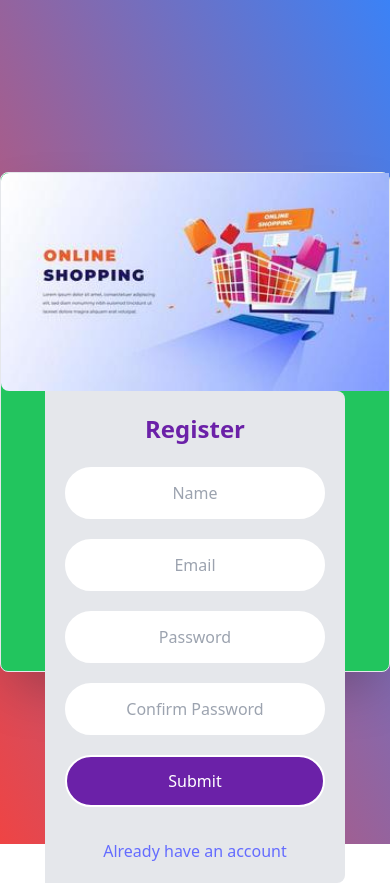
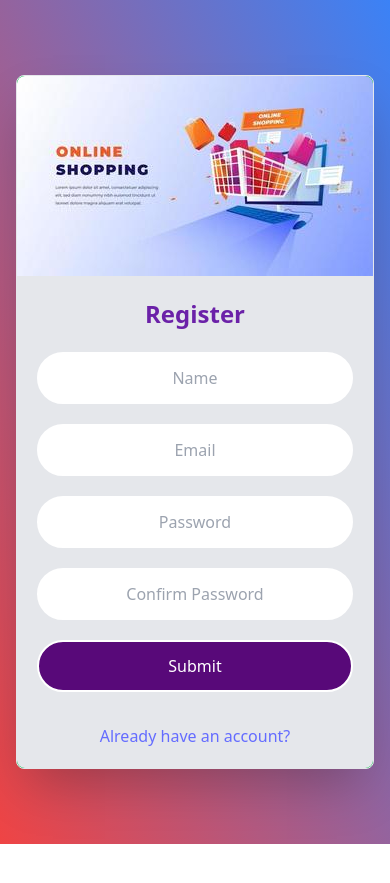
Before and after one commit to Minhalkh/Ecommerce_Store, a React (Vite) app: page /register in a window 390 px wide. After the commit the page ends 844 px from the top, so only its background shows below. Built offline with nearby package versions, Linux system fonts and the light colour scheme.

Commit message:
responsiveness completed of whole project

```diff
--- a/src/components/LoginForm.jsx
+++ b/src/components/LoginForm.jsx
@@ -4,19 +4,19 @@ import { BrowserRouter as Router, Route, Routes, Link } from 'react-router-dom'
 
 function Login() {
   return (
-    <div className="tl-flex tl-h-[500px] tl-shadow-2xl tl-bg-green-500 tl-border tl-rounded-lg">
+    <div className="form-container tl-flex tl-h-[500px] tl-shadow-2xl tl-bg-green-500 tl-border tl-rounded-lg">
     <img src={loginImage} className="tl-w-[500px] tl-rounded-tl-lg tl-rounded-bl-lg" />
-    <form className="tl-bg-gray-200 tl-flex tl-justify-center tl-items-center tl-rounded-tr-lg tl-rounded-br-lg tl-flex-col tl-gap-5 tl-p-5 tl-w-[300px]">
+    <form className="form-content tl-bg-gray-200 tl-flex tl-justify-center tl-items-center tl-rounded-tr-lg tl-rounded-br-lg tl-flex-col tl-gap-5 tl-p-5 tl-w-[300px]">
       <h2 className="tl-text-center tl-text-3xl tl-font-semibold tl-text-purple-800">Login</h2>
       <input
         type="email" placeholder="Email" name="email"
-        className="tl-bg-blue tl-border-white tl-border-2 tl-rounded-full tl-p-3 tl-text-center tl-placeholder:text-white tl-w-full tl-text-white tl-outline-none"
+        className="tl-bg-white tl-border-white tl-border-2 tl-rounded-full tl-p-3 tl-text-center tl-placeholder:text-white tl-w-full tl-text-black tl-outline-none"
       />
       <input
         type="password"
         placeholder="Password"
         name="password"
-        className="tl-bg-blue tl-border-white tl-border-2 tl-rounded-full tl-p-3 tl-text-center tl-placeholder:text-white tl-w-full tl-text-white tl-outline-none"
+        className="tl-bg-white tl-border-white tl-border-2 tl-rounded-full tl-p-3 tl-text-center tl-placeholder:text-white tl-w-full tl-text-black tl-outline-none"
       />
       <Link
         to="/"
--- a/src/components/RegisterForm.jsx
+++ b/src/components/RegisterForm.jsx
@@ -4,37 +4,45 @@ import welcomeImage from "../assets/images/login5.jpg"
 
 function RegistrationForm() {
   return (
-    <div className="tl-flex tl-h-[500px] tl-shadow-2xl tl-bg-green-500 tl-border tl-rounded-lg">
-    <img src={welcomeImage} className="tl-w-[500px] tl-rounded-tl-lg tl-rounded-bl-lg" />
-    <form className="tl-bg-gray-200 tl-flex tl-justify-center tl-items-center tl-rounded-tr-lg tl-rounded-br-lg tl-flex-col tl-gap-5 tl-p-5 tl-w-[300px]">
+    <div className="tl-flex tl-flex-col md:tl-flex-row tl-h-auto md:tl-h-[500px] tl-shadow-2xl tl-bg-green-500 tl-border tl-rounded-lg overflow-hidden">
+      <img
+        src={welcomeImage}
+        className="tl-w-full md:tl-w-[500px] tl-rounded-t-lg md:tl-rounded-none md:tl-rounded-tl-lg md:tl-rounded-bl-lg"
+        alt="Welcome"
+      />
+      <form className="tl-bg-gray-200 tl-flex tl-justify-center tl-items-center tl-rounded-b-lg md:tl-rounded-none md:tl-rounded-tr-lg md:tl-rounded-br-lg tl-flex-col tl-gap-5 tl-p-5 tl-w-full md:tl-w-[300px]">
         <h2 className="tl-text-center tl-text-3xl tl-font-semibold tl-text-purple-800">Register</h2>
         <input
-        type="text" placeholder="Name" name="Name"
-        className="tl-bg-blue tl-border-white tl-border-2 tl-rounded-full tl-p-3 tl-text-center tl-placeholder:text-white tl-w-full tl-text-white tl-outline-none"
+          type="text"
+          placeholder="Name"
+          name="name"
+          className="tl-bg-white tl-border-white tl-border-2 tl-rounded-full tl-p-3 tl-text-center tl-placeholder:text-white tl-w-full tl-text-black tl-outline-none"
         />
         <input
-        type="text"
+          type="email"
           placeholder="Email"
-        name="Last Name"
-        className=" tl-border-white tl-border-2 tl-rounded-full tl-p-3 tl-text-center tl-placeholder:text-white tl-w-full tl-text-white tl-outline-none"
+          name="email"
+          className="tl-bg-white tl-border-white tl-border-2 tl-rounded-full tl-p-3 tl-text-center tl-placeholder:text-white tl-w-full tl-text-black tl-outline-none"
         />
         <input
           type="password"
           placeholder="Password"
           name="password"
-        className=" tl-border-white tl-border-2 tl-rounded-full tl-p-3 tl-text-center tl-placeholder:text-white tl-w-full tl-text-white tl-outline-none"
+          className="tl-bg-white tl-border-white tl-border-2 tl-rounded-full tl-p-3 tl-text-center tl-placeholder:text-white tl-w-full tl-text-black tl-outline-none"
         />
         <input
           type="password"
           placeholder="Confirm Password"
-        name="password"
-        className=" tl-border-white tl-border-2 tl-rounded-full tl-p-3 tl-text-center tl-placeholder:text-white tl-w-full tl-text-white tl-outline-none"
+          name="confirmPassword"
+          className="tl-bg-white tl-border-white tl-border-2 tl-rounded-full tl-p-3 tl-text-center tl-placeholder:text-white tl-w-full tl-text-black tl-outline-none"
         />
         <Link
           to="/login"
-        className="tl-bg-[#580979] tl-border-white tl-border-2 tl-rounded-full tl-p-3 tl-text-center tl-text-white tl-w-full tl-text-white tl-bg-purple-800 tl-cursor-pointer"
-      >Submit</Link>
-      <Link to="/login" className="tl-mt-3">Already have an account</Link>
+          className="tl-bg-[#580979] tl-border-white tl-border-2 tl-rounded-full tl-p-3 tl-text-center tl-text-white tl-w-full tl-cursor-pointer"
+        >
+          Submit
+        </Link>
+        <Link to="/login" className="tl-mt-3">Already have an account?</Link>
       </form>
     </div>
   );
--- a/src/style.css
+++ b/src/style.css
@@ -185,3 +185,14 @@
     height: 140px;
   }
 }
+
+/* Login Form */
+@media screen and (max-width: 768px) {
+  .form-container {
+  width: 300px;
+}
+.form-content {
+ padding: 21px;
+ border-radius: 4px;
+}
+}
```
Lines whose indentation alone changed are shown as unchanged.
